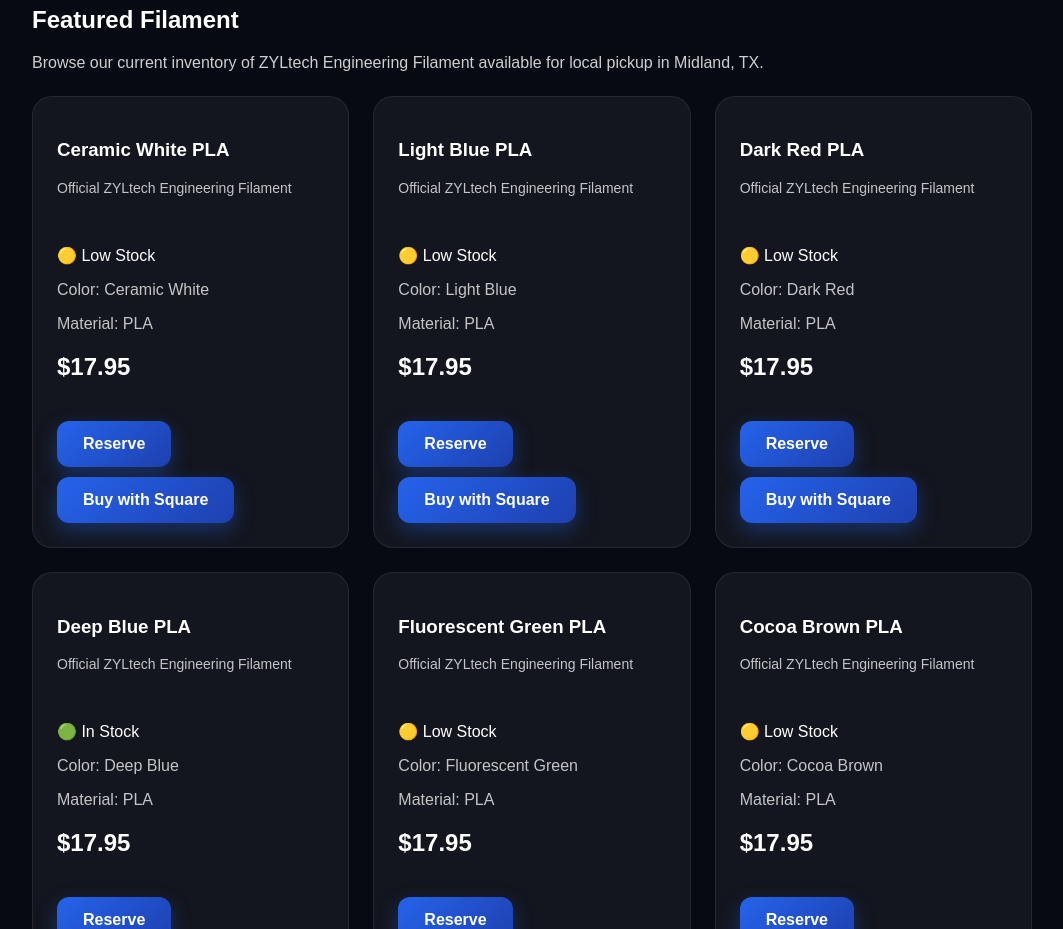
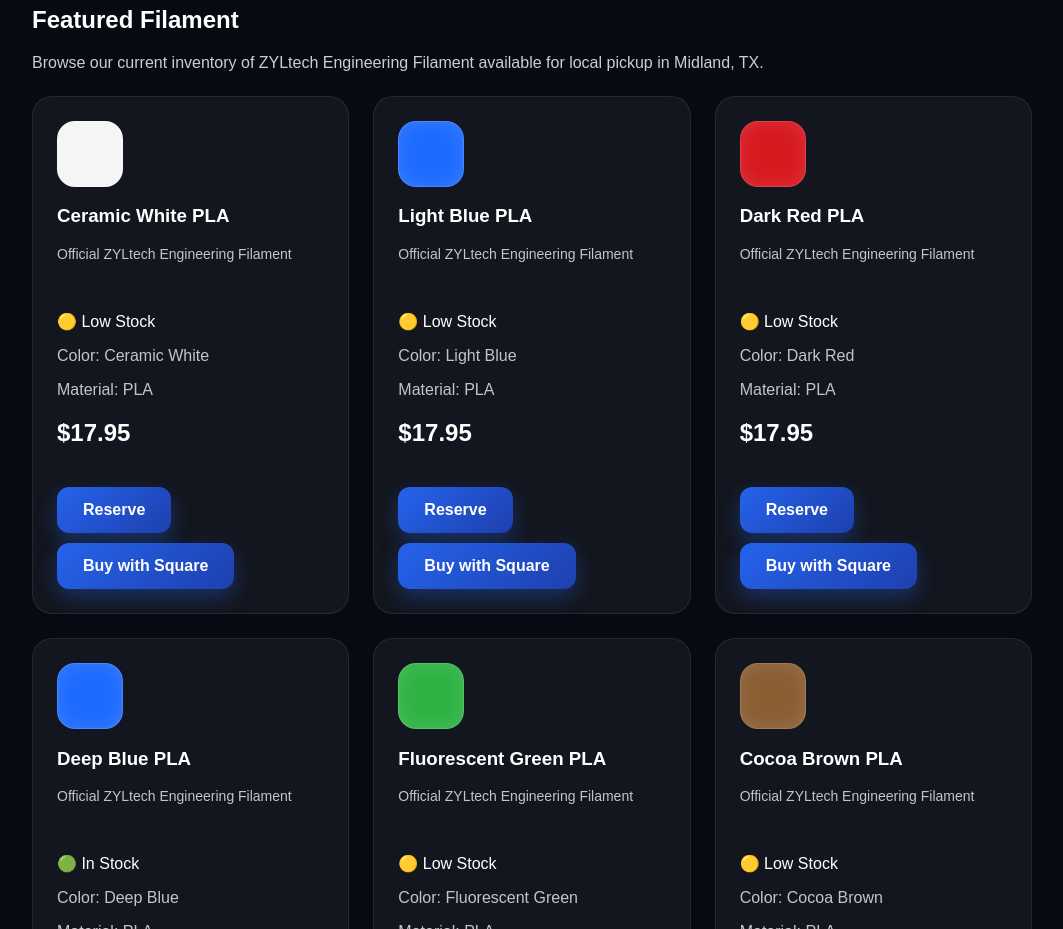
Before and after one commit to jnc3designs/jnc3designs-website, a Next.js app in the folder jnc3designs-premium/: page /supply in a window 1280 px wide. Shown: the part 1160-2089 px from the top of the page, without its empty margins (108-1171 px from the left). Built offline with nearby package versions, Linux system fonts and the light colour scheme.

Commit message:
Add styles for product swatch component

```diff
--- a/jnc3designs-premium/app/globals.css
+++ b/jnc3designs-premium/app/globals.css
@@ -385,3 +385,11 @@ flex-wrap:wrap;
   gap: 24px;
   margin-top: 20px;
 }
+.product-swatch {
+  width: 64px;
+  height: 64px;
+  border-radius: 18px;
+  margin-bottom: 15px;
+  border: 1px solid rgba(255,255,255,0.18);
+  box-shadow: inset 0 0 18px rgba(255,255,255,0.12);
+}
```
